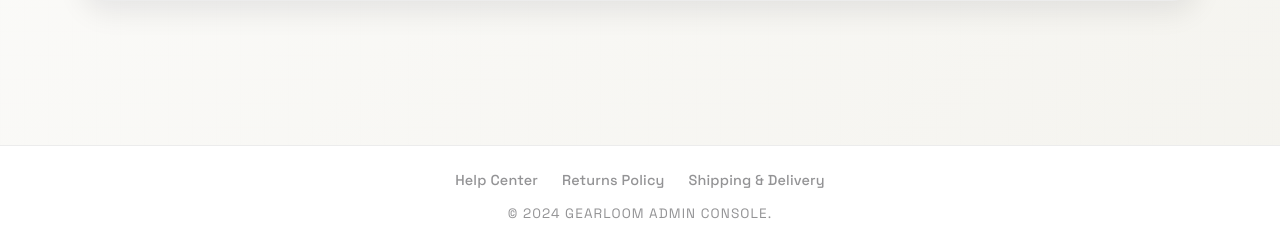
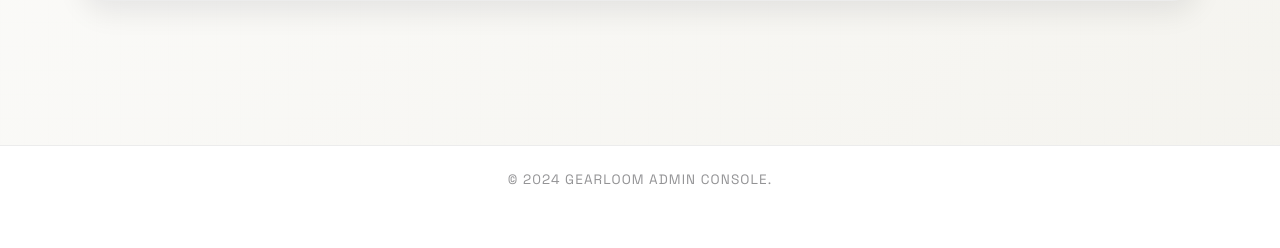
Before and after one commit to harry-johnson12/FlaskTask, a Flask app: template templates/admin.html in a window 1280 px wide. Shown: the part 1035-1283 px from the top of the page. After the commit the page ends 1220 px from the top, so only its background shows below. Run offline with Flask 3, Linux system fonts and the light colour scheme; the template is opened without the code that fills it, so the values that code supplies are empty.

Commit message:
small bug fixes to admin page

```diff
--- a/templates/admin.html
+++ b/templates/admin.html
@@ -153,11 +153,6 @@
 
     <footer class="footer">
         <div class="container text-center">
-            <div class="footer-links">
-                <a href="/help" target="_blank" rel="noopener">Help Center</a>
-                <a href="/returns" target="_blank" rel="noopener">Returns Policy</a>
-                <a href="/shipping" target="_blank" rel="noopener">Shipping &amp; Delivery</a>
-            </div>
             <p class="footer-text mb-0">&copy; 2024 Gearloom Admin Console.</p>
         </div>
     </footer>
--- a/templates/admin_login.html
+++ b/templates/admin_login.html
@@ -61,11 +61,6 @@
 
     <footer class="footer">
         <div class="container text-center">
-            <div class="footer-links">
-                <a href="/help" target="_blank" rel="noopener">Help Center</a>
-                <a href="/returns" target="_blank" rel="noopener">Returns Policy</a>
-                <a href="/shipping" target="_blank" rel="noopener">Shipping &amp; Delivery</a>
-            </div>
             <p class="footer-text mb-0">&copy; 2024 Gearloom Admin Console.</p>
         </div>
     </footer>
```
